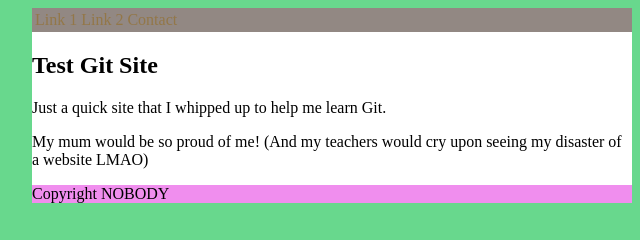
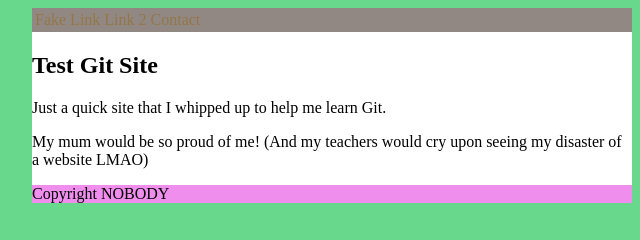
Before and after one commit to shdwkits/test_website, a plain HTML site: page index.html in a window 1280 px wide. Shown: the full height of the page, 316-956 px from the left. Drawn offline with Linux system fonts and the light colour scheme.

Commit message:
Change Link 1 to Fake Link

```diff
--- a/index.html
+++ b/index.html
@@ -11,7 +11,7 @@
 			<header>
 				<table>
 					<tr>
-						<td><a href="#">Link 1</a></td>
+						<td><a href="#">Fake Link</a></td>
 						<td><a href="#">Link 2</a></td>
 						<td><a href="contact.html">Contact</a></td>
 					</tr>
```
